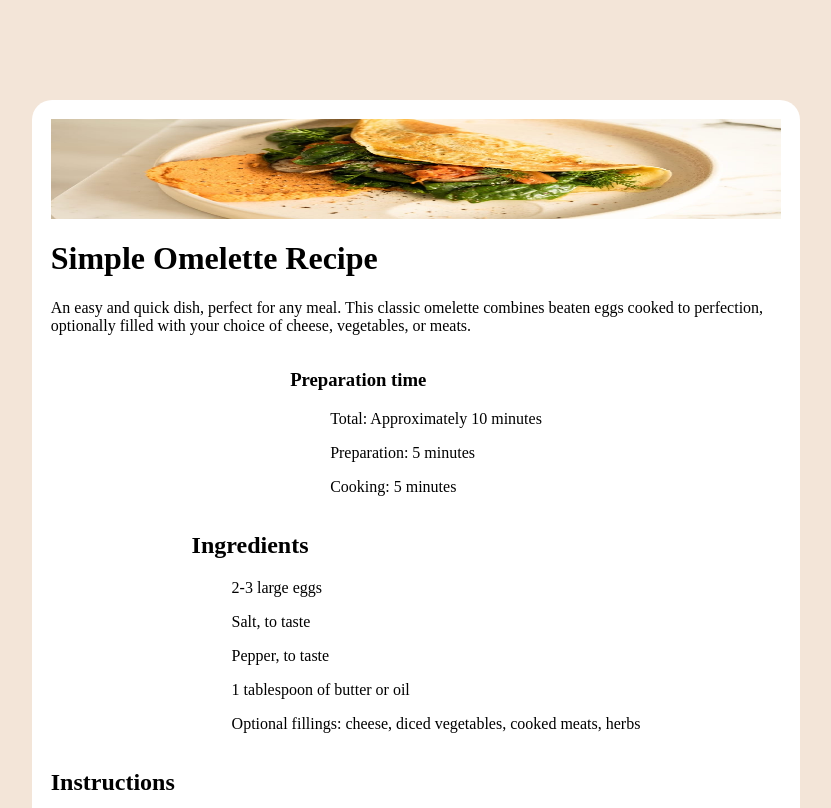
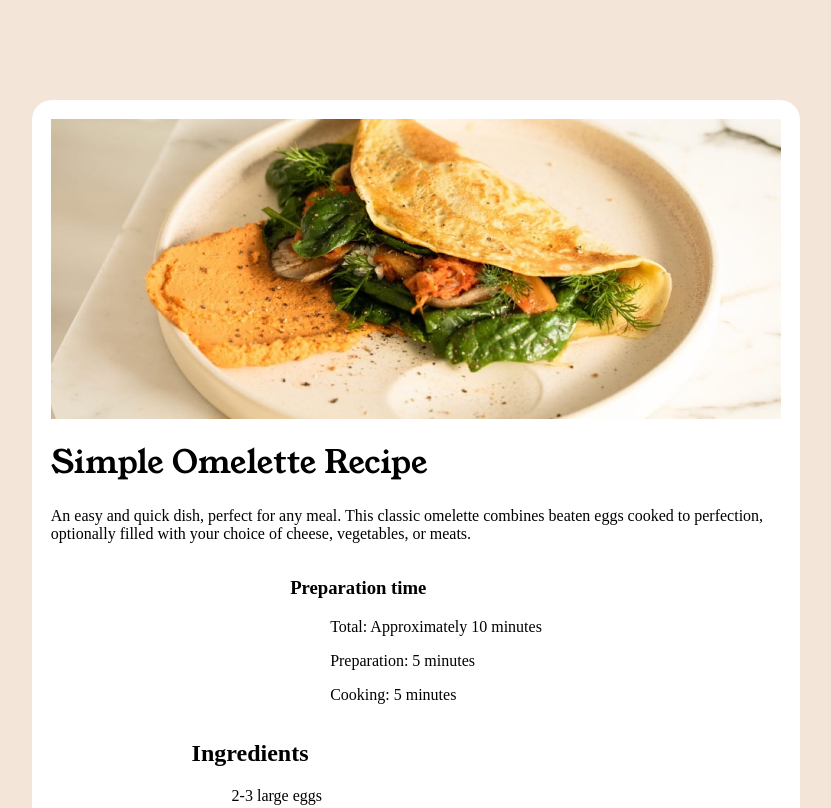
Before and after one commit to rafaelmirandaa/https---github.com-rafaelmirandaa-Recipe-page, a plain HTML site: page index.html in a window 1280 px wide. Shown: the top 808 px of the page, without its empty margins (224-1055 px from the left). Drawn offline with Linux system fonts and the light colour scheme.

Commit message:
vamos por ese challenguer

```diff
--- a/assets/style/style.css
+++ b/assets/style/style.css
@@ -17,11 +17,18 @@ img{
     max-width: 100%;
 }
 
-.container{
+@font-face {
+    font-family: 'fuente';
+    src: url(/assets/fonts/young-serif/YoungSerif-Regular.ttf);
+    font-weight:lighter;
+    font-style:normal;
+}
+
+/*.container{
     max-width: 1200px;
     width: 95%;
     margin: 0 auto;
-}
+}*/
 
 .attribution {
      font-size: 11px;
@@ -57,12 +64,17 @@ body{
 .container_header{
     display: flex;
     width: 100%;
-    height: 30%;
-    background-color: black;
+    height: 30rem;
     flex-direction:row;
 }
 
 .container_header img{
     width: 100%;
-    height: 100px;
+    height: 100%;
+    background-repeat: no-repeat;
 }
+
+.title h1{
+    font-family: 'fuente', sans-serif;
+    font-weight: lighter;
+}
```
